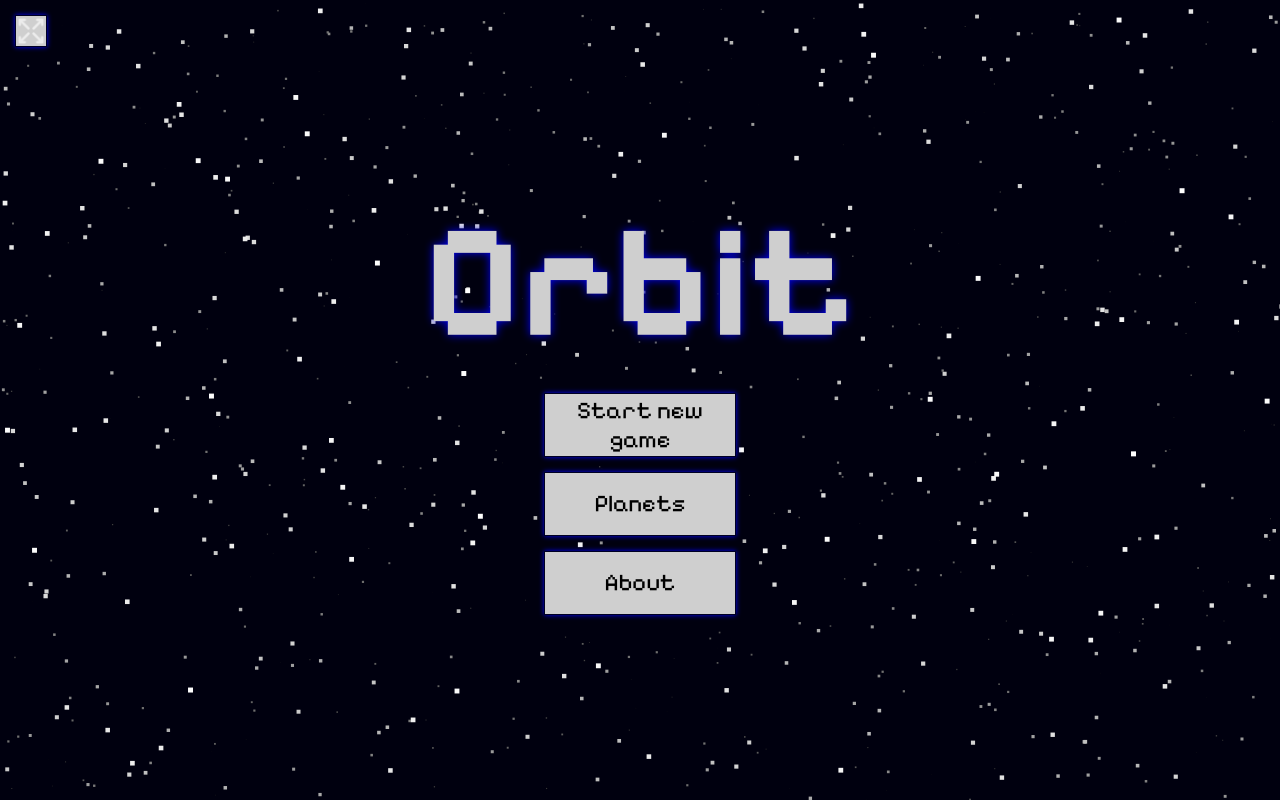
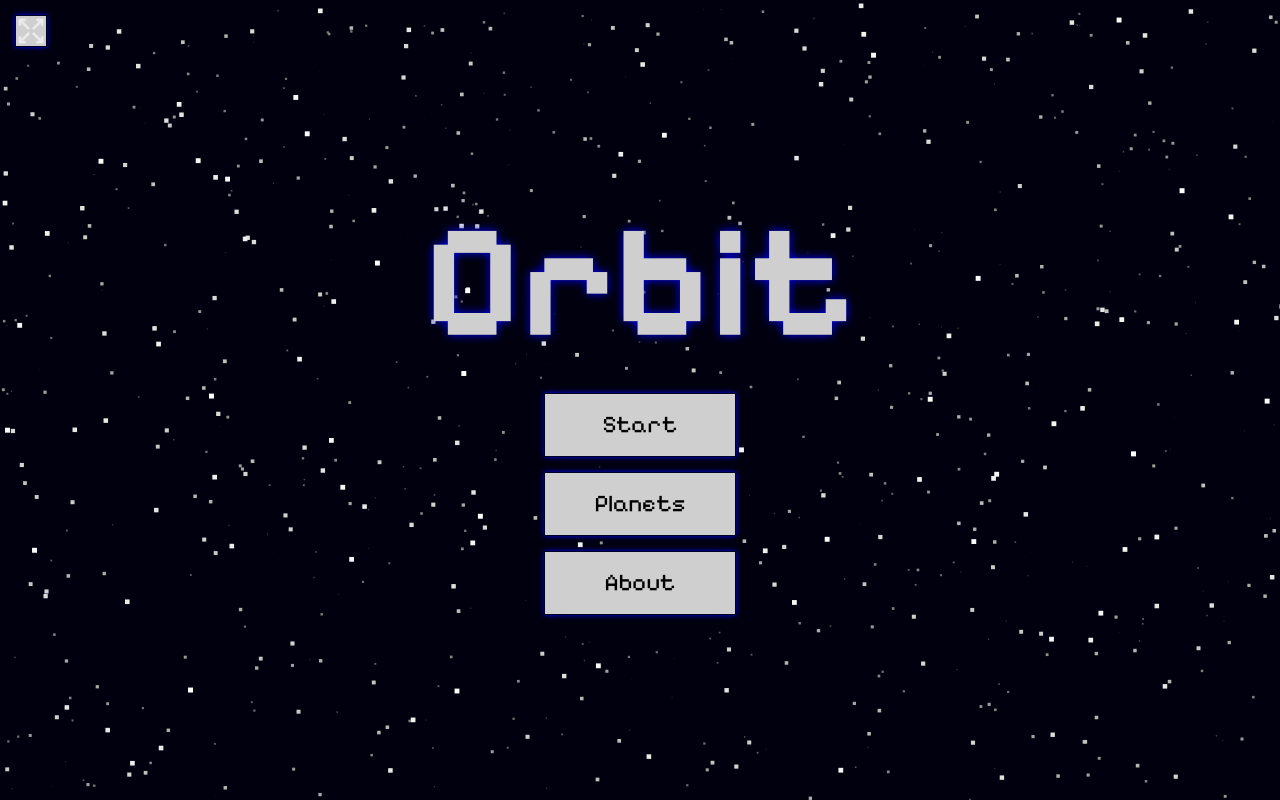
Before and after one commit to mohamadali30907m-source/Orbit-x-Code, a website built with Vite: page index.html in a window 1280 px wide. Built offline with nearby package versions, Linux system fonts and the light colour scheme; a web font is replaced by a local one.

Commit message:
changed button title

```diff
--- a/index.html
+++ b/index.html
@@ -15,7 +15,7 @@
       <button class="button" id="fullscreen"><img src="assets/images/title/fullscreen.png" height="30px" width="30px"></button>
       <h1 id="title">Orbit</h1>
       <div id="buttons">
-        <button class="button">Start new game</button>
+        <button class="button">Start</button>
         <button class="button" id="levels-button">Planets</button>
         <button class="button" id="about-button">About</button>
       </div>
```
